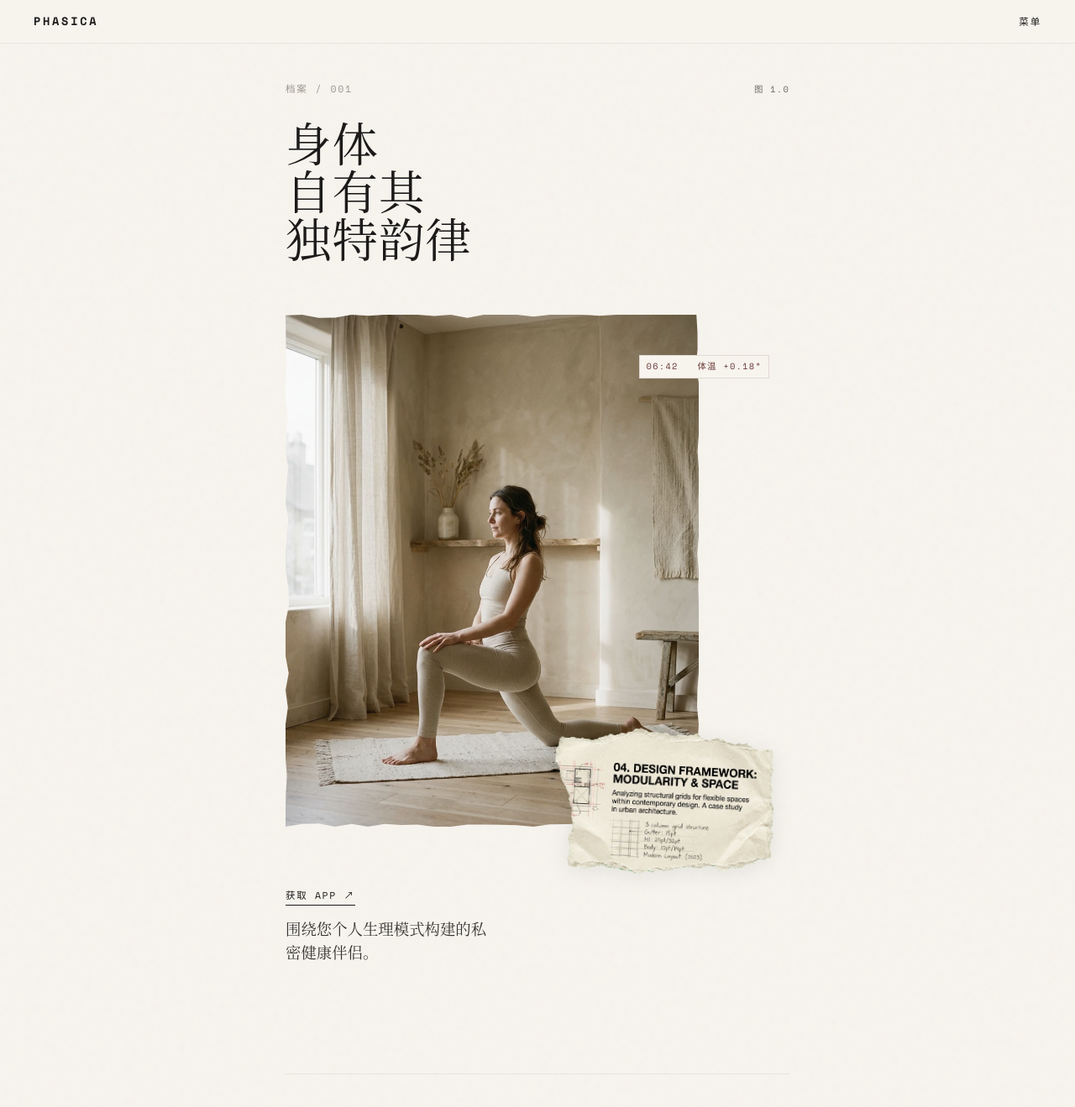
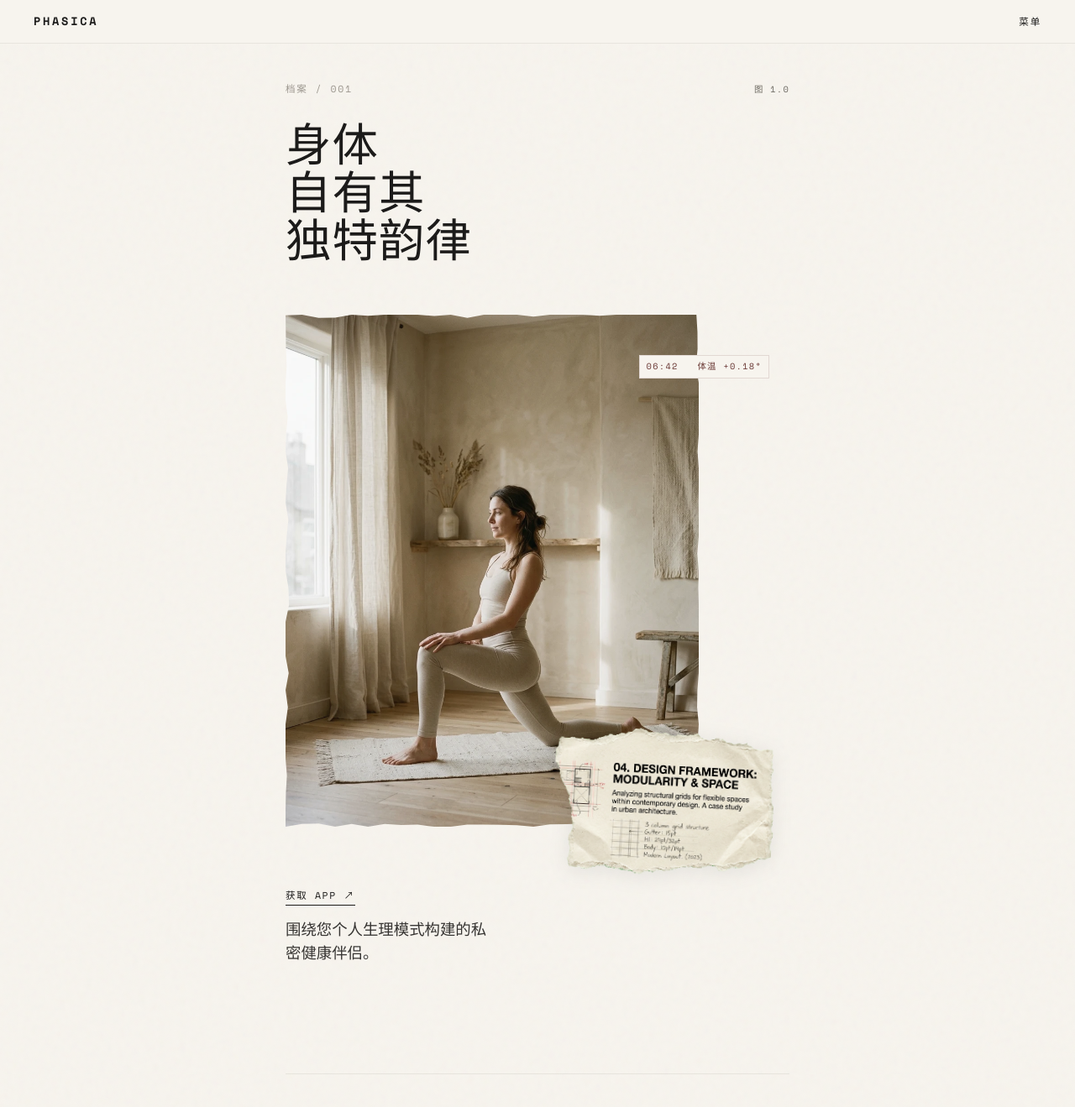
Before and after one commit to Yaenlenn/phasica-site, a Jekyll site: the page built from zh-cn/index.md, in a window 1280 px wide and 1400 px high. Shown: the top 1319 px of the window at 84% size. Built offline with Jekyll 4.4.1, drawn with Linux system fonts in a browser that asks for light colours; some web fonts are replaced.

Commit message:
style: optimize Chinese fonts with LXGW WenKai and language-aware SC/TC stacks

```diff
--- a/_layouts/default.html
+++ b/_layouts/default.html
@@ -6,7 +6,9 @@
   <title>{% if page.title and page.title != site.data.site.brand %}{{ page.title }} — {{ site.data.site.brand }}{% else %}{{ site.title }}{% endif %}</title>
   <meta name="description" content="{{ page.description | default: site.description }}">
 
-  <link rel="icon" type="image/svg+xml" href="{{ 'assets/logo.svg' | relative_url }}">
+  <link rel="preconnect" href="https://fonts.googleapis.com">
+  <link rel="preconnect" href="https://fonts.gstatic.com" crossorigin>
+  <link href="https://fonts.googleapis.com/css2?family=LXGW+WenKai+TC:wght@300;400;700&family=Noto+Serif+SC:wght@300;400;600&family=Noto+Serif+TC:wght@300;400;600&display=swap" rel="stylesheet">
   <link rel="stylesheet" href="{{ 'assets/fonts/fonts.css' | relative_url }}">
   <link rel="stylesheet" href="{{ 'assets/css/styles.css' | relative_url }}?v={{ site.time | date: '%s' }}">
 
--- a/assets/css/styles.css
+++ b/assets/css/styles.css
@@ -20,9 +20,19 @@
   --color-oxblood: #6B3A36;
   --color-oxblood-fade: rgba(107, 58, 54, 0.15);
 
-  /* Typography Families with CJK Fallbacks */
-  --font-serif: 'Cormorant Garamond', 'Songti SC', 'STSong', 'Noto Serif CJK SC', 'Noto Serif CJK TC', 'Times New Roman', Georgia, serif;
-  --font-mono: 'Space Mono', 'PingFang SC', 'Hiragino Sans GB', 'Heiti SC', 'Microsoft YaHei', 'Courier New', Courier, monospace;
+  /* Typography Families with Language-Aware CJK Fallbacks */
+  --font-cjk-sc: 'LXGW WenKai TC', 'Noto Serif SC', 'Source Han Serif SC', 'Songti SC', 'STSong', 'PingFang SC', serif;
+  --font-cjk-tc: 'LXGW WenKai TC', 'Noto Serif TC', 'Noto Serif HK', 'Source Han Serif TC', 'Songti TC', 'PingFang HK', 'PingFang TC', 'Apple LiSung', 'PMingLiU', serif;
+
+  --font-cjk-sans-sc: 'PingFang SC', 'Hiragino Sans GB', 'Heiti SC', 'Microsoft YaHei', sans-serif;
+  --font-cjk-sans-tc: 'PingFang HK', 'PingFang TC', 'Heiti TC', 'Microsoft JhengHei', sans-serif;
+
+  /* Default CJK Selection */
+  --font-cjk-body: var(--font-cjk-sc);
+  --font-cjk-sans: var(--font-cjk-sans-sc);
+
+  --font-serif: 'Cormorant Garamond', var(--font-cjk-body), 'Times New Roman', Georgia, serif;
+  --font-mono: 'Space Mono', var(--font-cjk-sans), 'Courier New', Courier, monospace;
 
   /* Typography Scale */
   --text-display: clamp(2.1rem, 7vw, 3.4rem);
@@ -40,6 +50,17 @@
   /* Motion */
   --ease-paper: cubic-bezier(0.16, 1, 0.3, 1);
   --duration-paper: 0.45s;
+}
+
+/* Language-Specific CJK Font Overrides */
+:lang(zh-CN), :lang(zh-Hans) {
+  --font-cjk-body: var(--font-cjk-sc);
+  --font-cjk-sans: var(--font-cjk-sans-sc);
+}
+
+:lang(zh-TW), :lang(zh-HK), :lang(zh-Hant), :lang(zh-MO) {
+  --font-cjk-body: var(--font-cjk-tc);
+  --font-cjk-sans: var(--font-cjk-sans-tc);
 }
 
 /* Base Reset */
```
